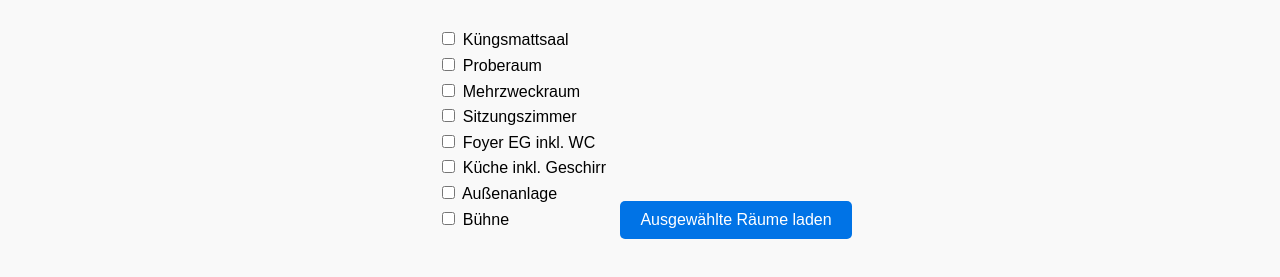
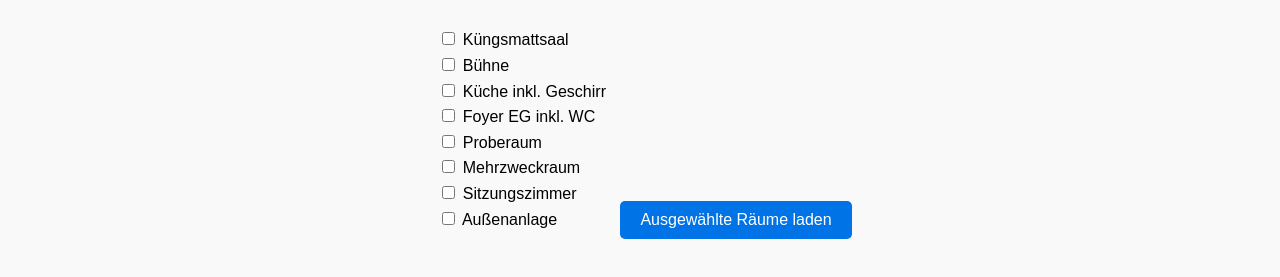
Before and after one commit to Redfighter181/kalender, a plain HTML site: page index.html in a window 1280 px wide. Shown: the part 61-338 px from the top of the page. Drawn offline with Linux system fonts and the light colour scheme.

Commit message:
Update index.html

```diff
--- a/index.html
+++ b/index.html
@@ -69,13 +69,16 @@
     <div class="selection-container">
         <div class="checkbox-group">
             <label><input type="checkbox" value="36"> Küngsmattsaal</label><br>
+            <label><input type="checkbox" value="43"> Bühne</label><br>
+            <label><input type="checkbox" value="41"> Küche inkl. Geschirr</label><br>
+            <label><input type="checkbox" value="40"> Foyer EG inkl. WC</label><br>
             <label><input type="checkbox" value="37"> Proberaum</label><br>
             <label><input type="checkbox" value="38"> Mehrzweckraum</label><br>
             <label><input type="checkbox" value="39"> Sitzungszimmer</label><br>
-            <label><input type="checkbox" value="40"> Foyer EG inkl. WC</label><br>
-            <label><input type="checkbox" value="41"> Küche inkl. Geschirr</label><br>
+
+
             <label><input type="checkbox" value="42"> Außenanlage</label><br>
-            <label><input type="checkbox" value="43"> Bühne</label>
+
         </div>
         <button id="loadRooms">Ausgewählte Räume laden</button>
     </div>
```
